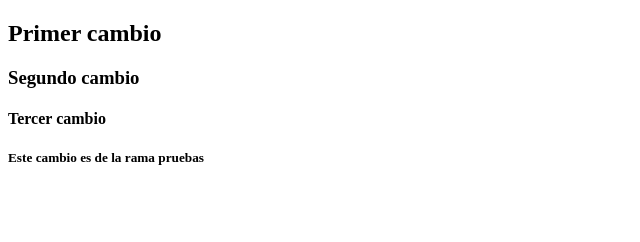
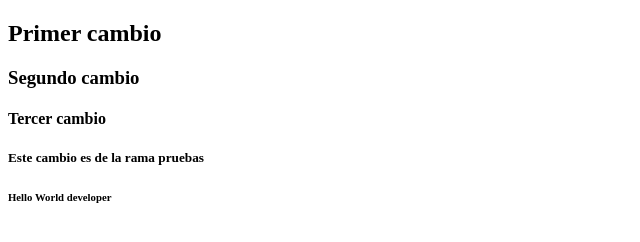
Before and after one commit to jmontalvans/alpha, a plain HTML site: page index.html in a window 1280 px wide. Shown: the full height of the page, 0-640 px from the left. Drawn offline with Linux system fonts and the light colour scheme.

Commit message:
Un cambio mas en la rama pruebas

```diff
--- a/index.html
+++ b/index.html
@@ -14,5 +14,7 @@
     <h4>Tercer cambio</h4>
 
     <h5>Este cambio es de la rama pruebas</h5>
+
+    <h6>Hello World developer</h6>
 </body>
 </html>
```
